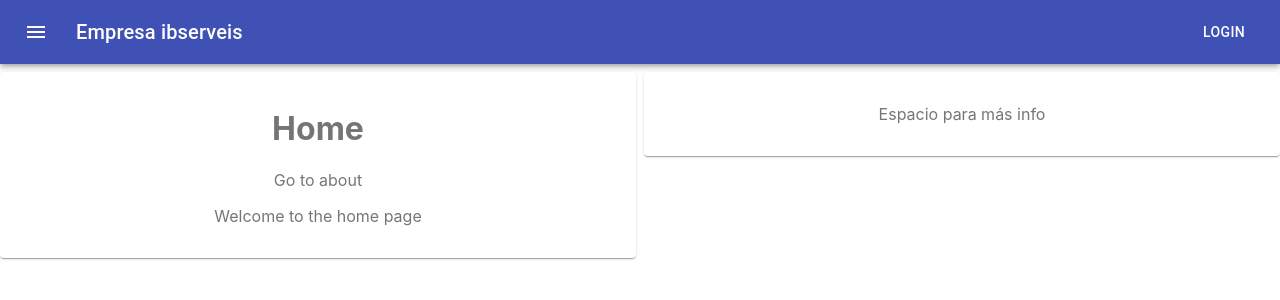
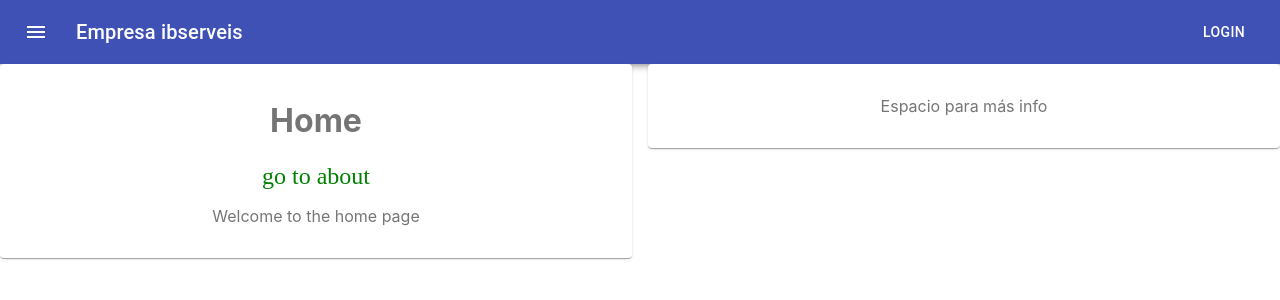
Before and after one commit to matias-ibserveis/universal_react, a Next.js app: page / in a window 1280 px wide. Shown: the top 300 px of the page. Built offline with nearby package versions, Linux system fonts and the light colour scheme.

Commit message:
mainLayout OK

```diff
--- a/pages/_app.js
+++ b/pages/_app.js
@@ -1,7 +1,27 @@
+
+// https://reacttricks.com/nested-dynamic-layouts-in-next-apps/
+
+// animated FRAME MOTION:
+// https://reacttricks.com/animating-next-page-transitions-with-framer-motion/
+
+ // animated
+// https://stackoverflow.com/questions/51270386/how-to-apply-transitions-to-full-page-in-material-ui-and-keep-appbar-fixed
+// https://codesandbox.io/s/04p1v46qww
+
+// FLip: https://jperasmus.me/posts/page-transitions-for-nextjs
+
+
+
 import '../styles/globals.css'
+import MainLayout from './components/mainLayot'
+
 
 function MyApp({ Component, pageProps }) {
-  return <Component {...pageProps} />
+  return (
+    <MainLayout>
+         <Component {...pageProps} />
+    </MainLayout>
+  )
 }
 
 export default MyApp
--- /dev/null
+++ b/pages/components/mainLayot.js
@@ -0,0 +1,43 @@
+
+//import Link from 'next/link'
+
+import { makeStyles } from '@material-ui/core/styles'
+import Grid from '@material-ui/core/Grid'
+
+import Mi_navbar from  './comp_navbar1'
+
+const useStyles = makeStyles((theme) => ({
+  root: {
+    flexGrow: 1,
+  },
+  paper: {
+    padding: theme.spacing(2),
+    textAlign: 'center',
+    color: theme.palette.text.secondary,
+  },
+}));
+
+const MainLayout = ({ children }) => {
+  const classes = useStyles();
+  const texto_inicial= "Empresa ibserveis"
+
+  return (
+  <div className={classes.root}>
+
+
+
+    <Grid item xs={12}>
+        <Mi_navbar texto_barra ={texto_inicial}/>
+    </Grid>
+
+      {children}
+
+
+
+
+  </div>
+  );
+  }
+
+
+export default MainLayout;
--- a/components/mi_Link.js
+++ b/pages/components/mi_Link.js
@@ -12,10 +12,10 @@ const useStyles = makeStyles({
   enlace: {
     color: 'green',
     fontFamily: 'times new roman',
-    textDecoration: 'underline',
     fontSize: '1.5rem',
     '&:hover': {
-      color: 'red',
+      color: 'blue',
+      textDecoration: 'underline'
     },
   }
 })
--- a/pages/index.js
+++ b/pages/index.js
@@ -1,13 +1,14 @@
 
-import Link from 'next/link'
+//import Link from 'next/link'
+
 import { makeStyles } from '@material-ui/core/styles'
 import Paper from '@material-ui/core/Paper'
 import Grid from '@material-ui/core/Grid'
 
-import Mi_navbar from './components/comp_navbar1.js'
+import Mi_Link from './components/mi_Link.js'
 
 const useStyles = makeStyles((theme) => ({
-  root: {
+  contenedor: {
     flexGrow: 1,
   },
   paper: {
@@ -19,21 +20,16 @@ const useStyles = makeStyles((theme) => ({
 
 export default function CenteredGrid() {
   const classes = useStyles();
-  const texto_inicial= "Empresa ibserveis"
 
   return (
-  <div className={classes.root}>
-    <Grid container spacing={1}>
+  <div>
 
-    <Grid item xs={12}>
-        <Mi_navbar texto_barra ={texto_inicial}/>
-    </Grid>
+    <Grid container spacing={2}>
       <Grid item xs={6}>
         <Paper className={classes.paper}>
           <h1>Home</h1>
-          <Link href="/about">
-            <a>Go to about</a>
-          </Link>
+          <Mi_Link  enlace='about' texto=' go to about'>
+          </Mi_Link>
           <p>Welcome to the home page</p>
         </Paper>
       </Grid>
@@ -44,7 +40,8 @@ export default function CenteredGrid() {
         </Paper>
       </Grid>
 
-    </Grid>
+      </Grid>
+
   </div>
   );
 }
```
Also changed, not shown: pages/about.js (+9 -1 lines).
